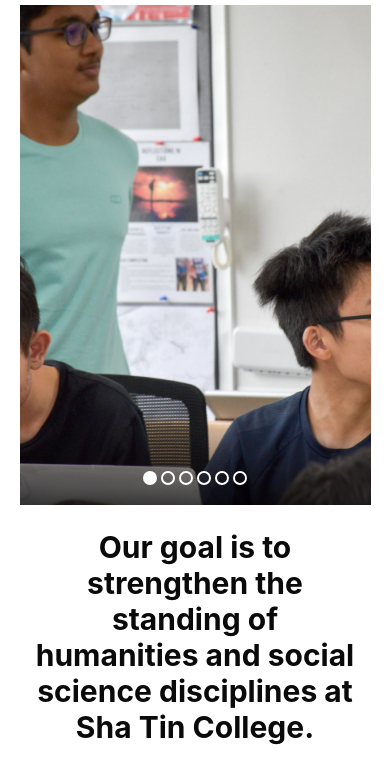
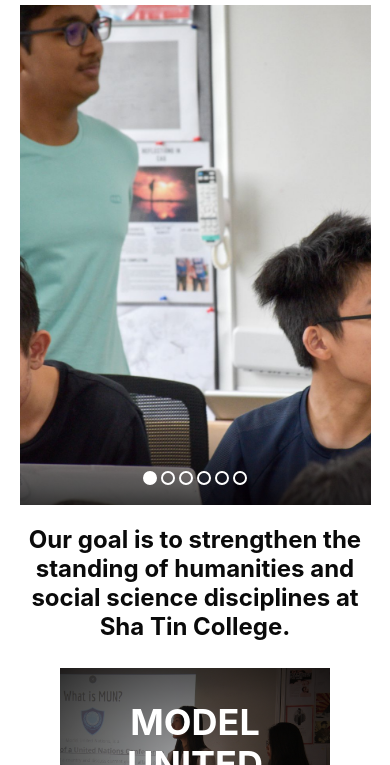
Before and after one commit to CAG2Mark/BlogSystemOnlineTest, a plain HTML site: page index.html in a window 390 px wide. Shown: the part 335-1100 px from the top of the page. Drawn offline with Linux system fonts and the light colour scheme; a web font is replaced by a local one.

Commit message:
styles updated

```diff
--- a/index.html
+++ b/index.html
@@ -178,7 +178,7 @@
             </div>
 
             <div class="wide-area">
-                <h2 class="text-center">Our goal is to strengthen the standing of humanities and social science disciplines at Sha Tin College.</h2>
+                <h2 class="text-center" id="goal-text">Our goal is to strengthen the standing of humanities and social science disciplines at Sha Tin College.</h2>
             </div>
 
             <!-- MUN -->
--- a/styles/home.css
+++ b/styles/home.css
@@ -66,3 +66,9 @@
 .club-container:hover img {
     transform: scale(1.15);
 }
+
+@media (max-width: 600px) {
+    #goal-text {
+        font-size: 24px;
+    }
+}
```
